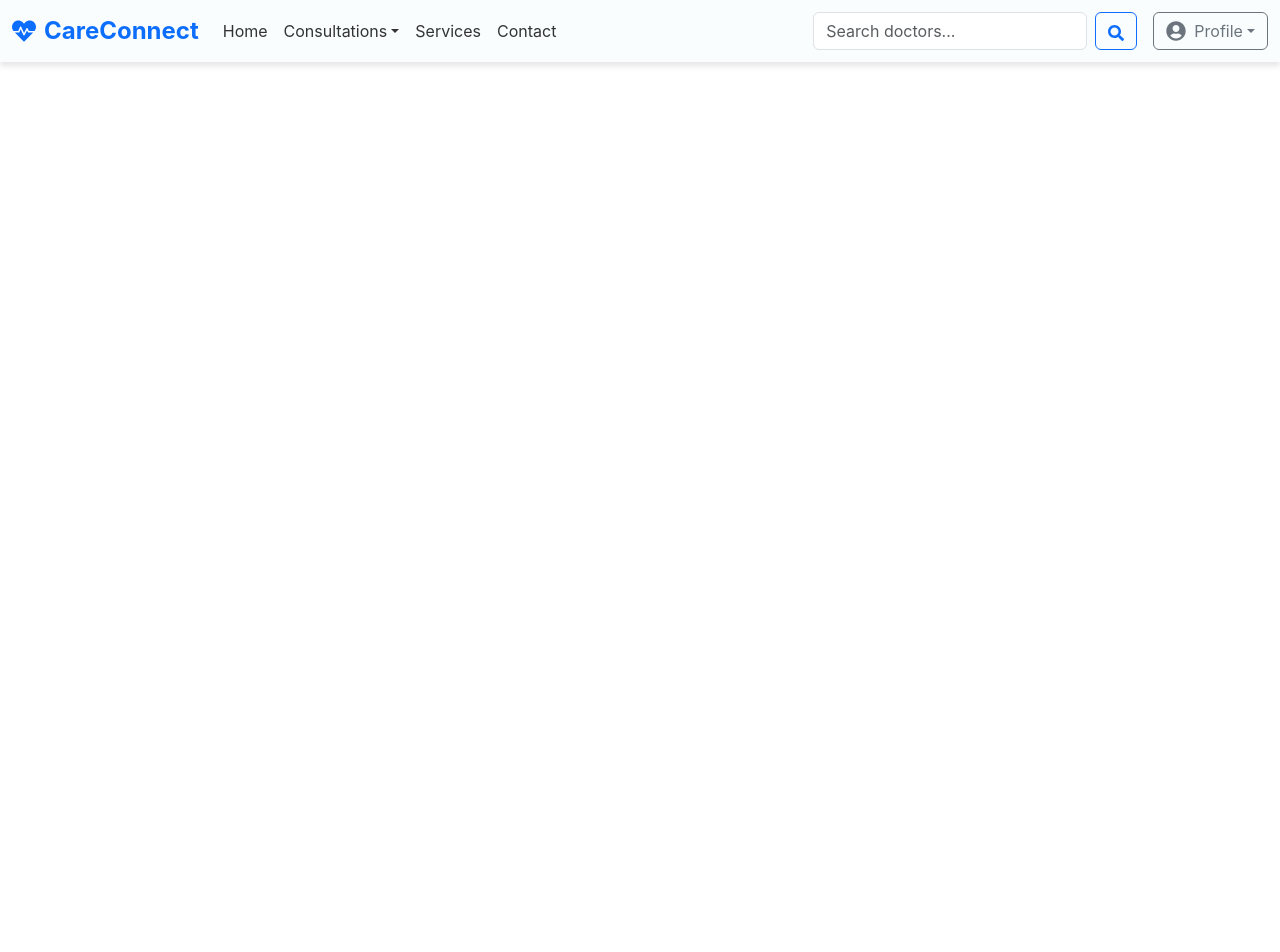
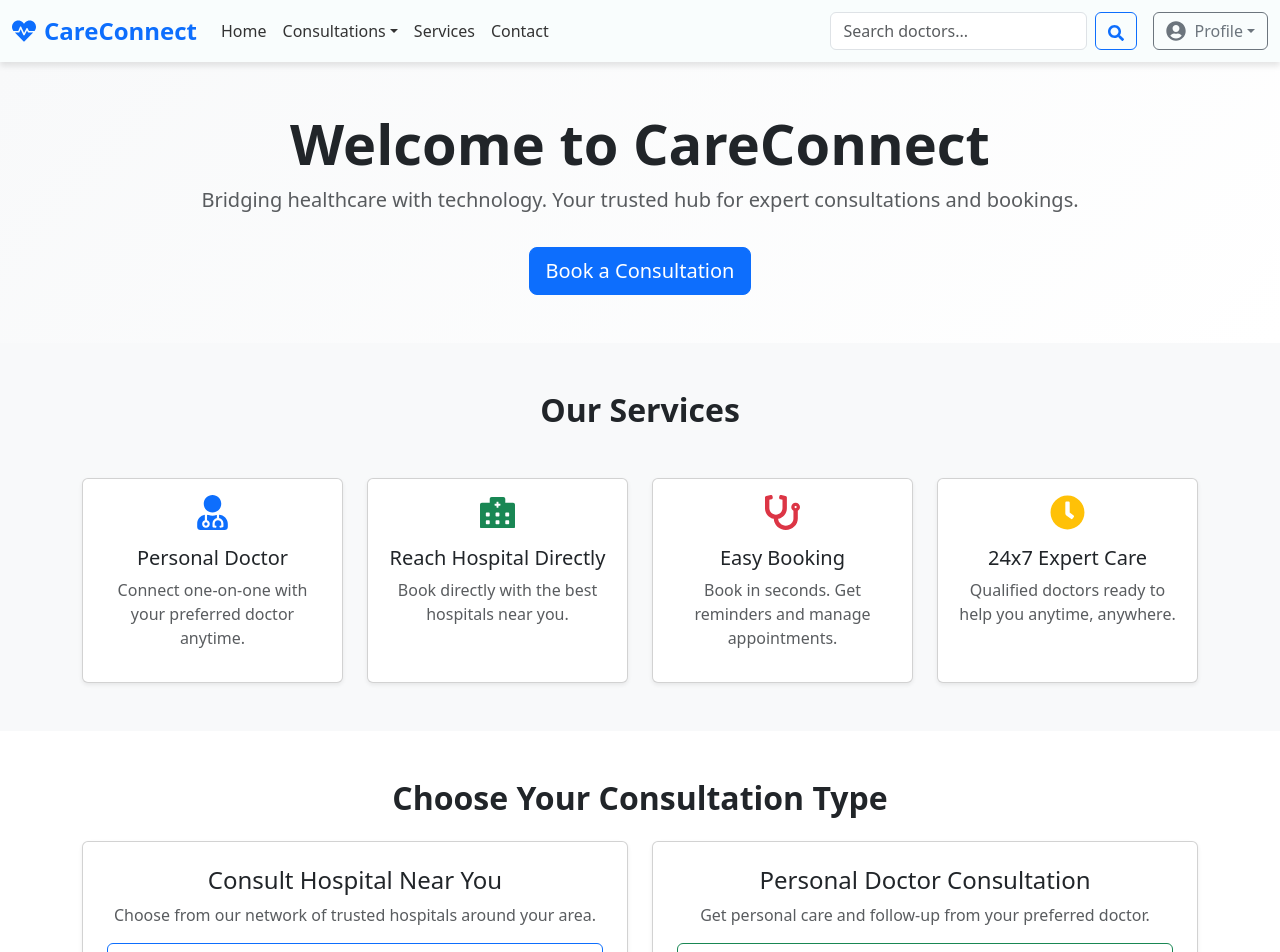
Before and after one commit to prabhupachisia/Bot_Coders_AMUHACKS4.0, a React (Create React App) app in the folder frontend/: page / in a window 1280 px wide. Shown: the top 952 px of the page. Before the commit the page ends 800 px from the top, so only its background shows below. Built offline with nearby package versions, Linux system fonts and the light colour scheme.

Commit message:
added Homepage

```diff
--- a/frontend/package.json
+++ b/frontend/package.json
@@ -7,9 +7,13 @@
     "@testing-library/jest-dom": "^6.6.3",
     "@testing-library/react": "^16.3.0",
     "@testing-library/user-event": "^13.5.0",
+    "animate.css": "^4.1.1",
+    "bootstrap": "^5.3.5",
+    "flowbite-react": "^0.11.7",
     "react": "^19.1.0",
     "react-dom": "^19.1.0",
     "react-icons": "^5.5.0",
+    "react-router-dom": "^7.5.0",
     "react-scripts": "5.0.1",
     "web-vitals": "^2.1.4"
   },
--- /dev/null
+++ b/frontend/src/Pages/HomePage/Homepage.jsx
@@ -0,0 +1,140 @@
+import React from 'react';
+import 'bootstrap/dist/css/bootstrap.min.css';
+import './homepage.css';
+import {
+  FaUserMd, FaStethoscope, FaHospitalAlt, FaClock,
+  FaFacebookF, FaTwitter, FaInstagram, FaLinkedin
+} from 'react-icons/fa';
+
+const Home = () => {
+  return (
+    <div className="home-wrapper bg-light text-dark">
+
+      {/* Hero Section */}
+      <section className="hero-section text-center py-5">
+        <div className="container">
+          <h1 className="display-4 fw-bold animate__animated animate__fadeInDown">Welcome to CareConnect</h1>
+          <p className="lead text-muted animate__animated animate__fadeInUp">
+            Bridging healthcare with technology. Your trusted hub for expert consultations and bookings.
+          </p>
+          <a href="/new-consultation" className="btn btn-primary btn-lg mt-3 animate__animated animate__fadeInUp">
+            Book a Consultation
+          </a>
+        </div>
+      </section>
+
+      {/* Services Section */}
+      <section className="features-section py-5">
+        <div className="container">
+          <h2 className="text-center mb-5 fw-bold">Our Services</h2>
+          <div className="row g-4">
+            <div className="col-md-3">
+              <div className="card h-100 text-center shadow-sm">
+                <div className="card-body">
+                  <FaUserMd className="icon text-primary mb-3" size={35} />
+                  <h5>Personal Doctor</h5>
+                  <p className="text-muted">Connect one-on-one with your preferred doctor anytime.</p>
+                </div>
+              </div>
+            </div>
+            <div className="col-md-3">
+              <div className="card h-100 text-center shadow-sm">
+                <div className="card-body">
+                  <FaHospitalAlt className="icon text-success mb-3" size={35} />
+                  <h5>Reach Hospital Directly</h5>
+                  <p className="text-muted">Book directly with the best hospitals near you.</p>
+                </div>
+              </div>
+            </div>
+            <div className="col-md-3">
+              <div className="card h-100 text-center shadow-sm">
+                <div className="card-body">
+                  <FaStethoscope className="icon text-danger mb-3" size={35} />
+                  <h5>Easy Booking</h5>
+                  <p className="text-muted">Book in seconds. Get reminders and manage appointments.</p>
+                </div>
+              </div>
+            </div>
+            <div className="col-md-3">
+              <div className="card h-100 text-center shadow-sm">
+                <div className="card-body">
+                  <FaClock className="icon text-warning mb-3" size={35} />
+                  <h5>24x7 Expert Care</h5>
+                  <p className="text-muted">Qualified doctors ready to help you anytime, anywhere.</p>
+                </div>
+              </div>
+            </div>
+          </div>
+        </div>
+      </section>
+
+      {/* Consultation Options */}
+      <section className="consultation-section py-5 bg-white">
+        <div className="container">
+          <h2 className="text-center mb-4 fw-bold">Choose Your Consultation Type</h2>
+          <div className="row text-center">
+            <div className="col-md-6 mb-3 animate__animated animate__fadeInLeft">
+              <div className="card shadow-sm p-4 h-100">
+                <h4>Consult Hospital Near You</h4>
+                <p className="text-muted">Choose from our network of trusted hospitals around your area.</p>
+                <a href="/hospital-consultation" className="btn btn-outline-primary">Find Hospitals</a>
+              </div>
+            </div>
+            <div className="col-md-6 mb-3 animate__animated animate__fadeInRight">
+              <div className="card shadow-sm p-4 h-100">
+                <h4>Personal Doctor Consultation</h4>
+                <p className="text-muted">Get personal care and follow-up from your preferred doctor.</p>
+                <a href="/personal-consultation" className="btn btn-outline-success">Consult Now</a>
+              </div>
+            </div>
+          </div>
+        </div>
+      </section>
+
+      {/* Patient Reviews */}
+      <section className="reviews-section py-5 bg-light">
+        <div className="container">
+          <h2 className="text-center mb-5 fw-bold">What Our Patients Say</h2>
+          <div className="row g-4">
+            {["Shreya", "Rahul", "Ayesha"].map((name, idx) => (
+              <div className="col-md-4" key={idx}>
+                <div className="card review-card h-100 shadow-sm animate__animated animate__zoomIn">
+                  <div className="card-body">
+                    <p className="text-muted fst-italic">"CareConnect made healthcare so simple. Booking and consulting is effortless!"</p>
+                    <h6 className="mt-3 fw-semibold">{name}</h6>
+                    <small className="text-muted">Verified Patient</small>
+                  </div>
+                </div>
+              </div>
+            ))}
+          </div>
+        </div>
+      </section>
+
+      {/* Appointment CTA */}
+      <section className="appointment-section py-5 text-center bg-white">
+        <div className="container">
+          <h3 className="fw-bold mb-3">Take Charge of Your Health Today</h3>
+          <p className="text-muted">Find the right doctor or hospital and book in a few seconds.</p>
+          <a href="/new-consultation" className="btn btn-primary btn-lg">Get Started</a>
+        </div>
+      </section>
+
+      {/* Footer */}
+      <footer className="footer-section bg-dark text-light py-4">
+        <div className="container text-center">
+          <p className="mb-2">&copy; {new Date().getFullYear()} CareConnect. All rights reserved.</p>
+          <div className="d-flex justify-content-center gap-4 mb-2">
+            <a href="/" className="text-light fs-5"><FaFacebookF /></a>
+            <a href="/" className="text-light fs-5"><FaTwitter /></a>
+            <a href="/" className="text-light fs-5"><FaInstagram /></a>
+            <a href="/" className="text-light fs-5"><FaLinkedin /></a>
+          </div>
+          <p className="text-muted small">Contact: support@Careconnect.com | Phone: +91-9876543210</p>
+        </div>
+      </footer>
+    </div>
+  );
+};
+
+export default Home;
--- /dev/null
+++ b/frontend/src/Pages/HomePage/homepage.css
@@ -0,0 +1,26 @@
+@import url('https://cdnjs.cloudflare.com/ajax/libs/animate.css/4.1.1/animate.min.css');
+
+.hero-section {
+  background: linear-gradient(135deg, #f8f9fa, #ffffff);
+}
+
+.icon {
+  transition: transform 0.3s ease;
+}
+.icon:hover {
+  transform: scale(1.2);
+}
+
+.review-card {
+  background-color: #f9f9f9;
+  border-left: 4px solid #0d6efd;
+  transition: transform 0.3s ease-in-out;
+}
+.review-card:hover {
+  transform: translateY(-5px);
+}
+
+.footer-section a:hover {
+  color: #0d6efd;
+  transition: color 0.2s;
+}
--- a/frontend/src/index.js
+++ b/frontend/src/index.js
@@ -1,13 +1,23 @@
 import React from 'react';
 import ReactDOM from 'react-dom/client';
 import './index.css';
-import App from './App';
+// import App from './App';
 import reportWebVitals from './reportWebVitals';
 import Navbar from './Components/Navbar/Navbar';
+import Home from './Pages/HomePage/Homepage';
+// src/index.js
+import 'bootstrap/dist/css/bootstrap.min.css';
+import 'animate.css/animate.min.css'; // correct path
+
+
 
 const root = ReactDOM.createRoot(document.getElementById('root'));
 root.render(
-  <Navbar/>
+  <div>
+
+    <Navbar/>
+    <Home/>
+  </div>
 );
 
 // If you want to start measuring performance in your app, pass a function
```
Also changed, not shown: 1 other file (tests, documents, lock files or other folders).
